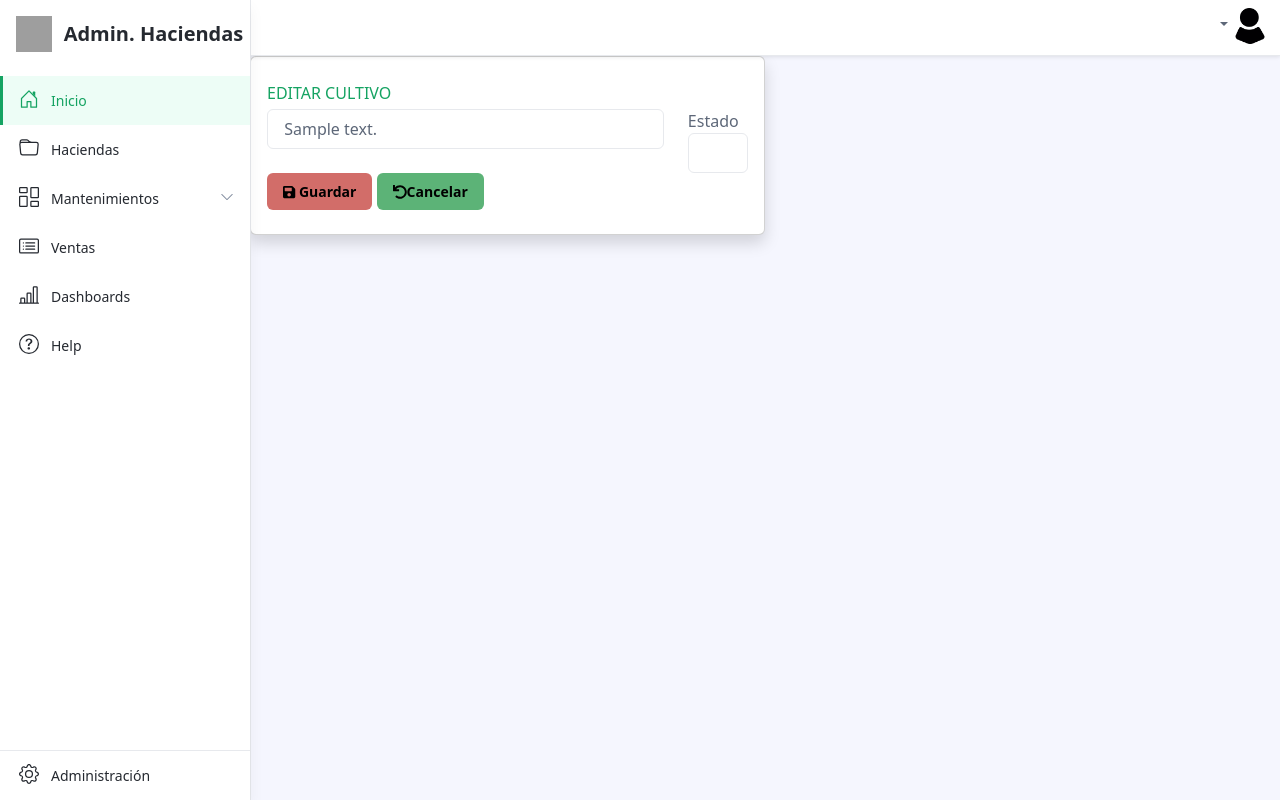
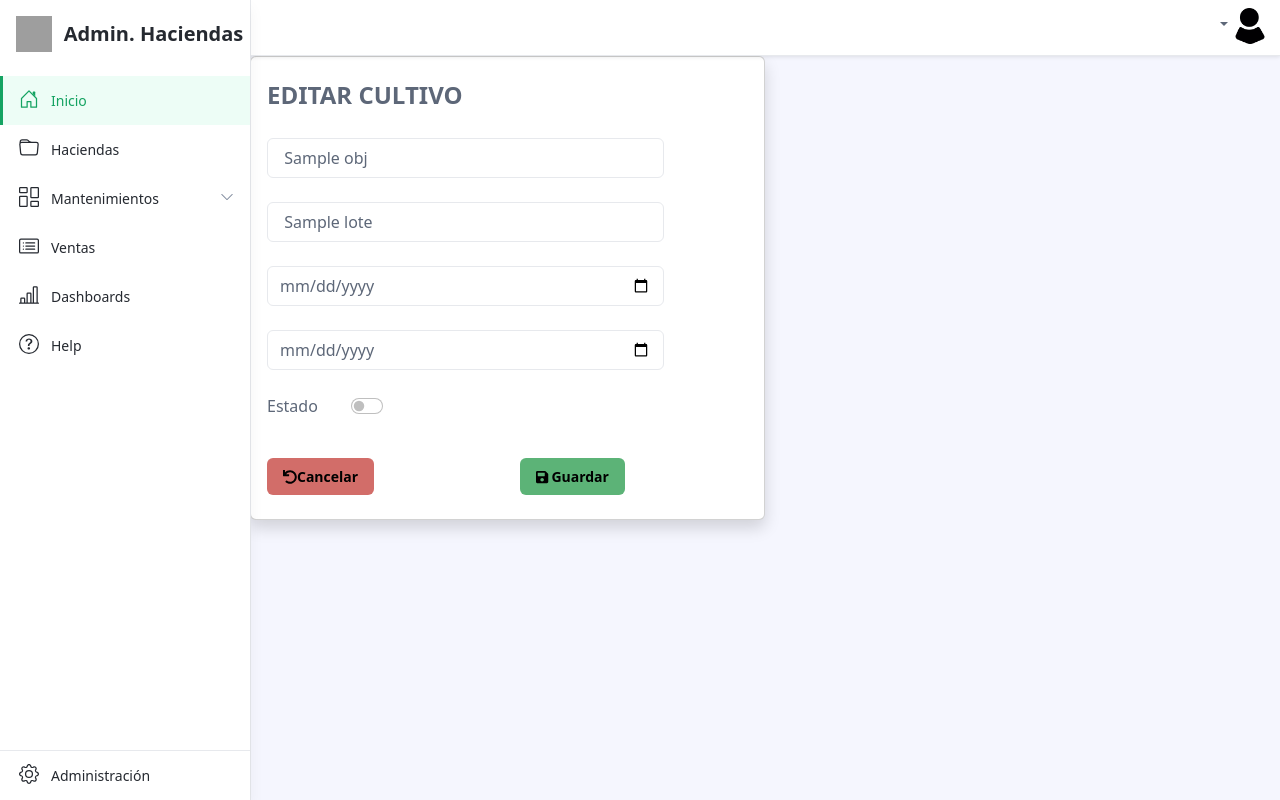
Before and after one commit to Shadycore/pryuae, a Django app: template syshacienda/mnt/templates/mnt/cultivo_form.html in a window 1280 px wide. Run offline with Django 3.2, Linux system fonts and the light colour scheme; the template is opened without the code that fills it: most values are stand-ins (such as "Sample title", 1, 10 or a date in 2020); some libraries are stand-ins or nearby versions; grey boxes are pictures that could not be loaded.

Commit message:
v0.1.0
Mantenimientos

```diff
--- a/syshacienda/mnt/forms.py
+++ b/syshacienda/mnt/forms.py
@@ -7,9 +7,8 @@ from django.forms import DateInput
 from .models import Cultivo
 
 
-#class CultivoForm(forms.models):
-#    pass
-"""
+class CultivoForm(forms.ModelForm):
+
     class Meta:
         model = Cultivo
         fields = ['nombre',
@@ -35,4 +34,3 @@ from .models import Cultivo
             self.fields[field].widget.attrs.update({
                 'class':'form-control'
             })
-            """
--- a/syshacienda/mnt/templates/mnt/cultivo_form.html
+++ b/syshacienda/mnt/templates/mnt/cultivo_form.html
@@ -6,39 +6,104 @@
     {% csrf_token %}
     <div class="col-xl-6 col-md-6 mb-6">
         {% if obj %}
-        <div class="card border-left-warning shadow h-100 py-2">
+        <div class="card border-left-decoration shadow h-100 py-2">
         {% else %}
         <div class="card border-left-success shadow h-100 py-2">
         {% endif %}
             <div class="card-body">
             <div class="row no-gutters align-items-center">
                 <div class="col mr-2">
-                    <div class="text-xs font-weight-bold text-primary text-uppercase mb-1">
-                        {% if obj %} Editar {% else %} Nuevo {% endif %} Cultivo
-                    </div>
+                 {% if obj %}
+                    <h4 class="app-card-title text-secondary text-uppercase mb-1">
+                        Editar Cultivo
+                    </h4>
+
+                 {% else %}
+                    <h4 class="app-card-title text-primary text-uppercase mb-1">
+                        Nuevo Cultivo
+                    </h4>
+                 {% endif %}
                     <div class="dropdown-divider"></div>
+                      <br/>
                     <div class="row">
                         <div class="col-10">
                             <div class="input-group">
-                                <input type="text" name="descripcion" maxlength="100" class="form-control" required id="id_descripcion" placeholder="Descripción"
-                                value="{% if obj %} {{ obj.descripcion }} {% endif %}">
+                                <input type="text" name="nombre" maxlength="100"
+                                        class="form-control"
+                                        required id="id_nombre" placeholder="Nombre Cultivo"
+                                value="{% if obj %} {{ obj.nombre }} {% endif %}">
                             </div>
                         </div>
+                    </div>   <br/>
+                    <div class="row">
+                        <div class="col-10">
+                            <div class="input-group">
+                                <input type="text" name="lote" maxlength="100"
+                                class="form-control"
+                                required id="id_lote" placeholder="Nombre Lote"
+                                value="{% if obj %} {{ obj.lote }} {% endif %}">
+                            </div>
+                        </div>
+                    </div>   <br/>
+                    <div class="row">
+                        <div class="col-10">
+                            <div class="input-group">
+                                <input type="date" name="fechaInicio" maxlength="100"
+                                class="form-control"
+                                required id="id_fechaInicio" placeholder="Fecha Inicio"
+                                value="{% if obj %} {{ obj.fechaInicio  | date:"d/m/Y" }} {% endif %}">
+                            </div>
+                        </div>
+                    </div>   <br/>
+                    <div class="row">
+                        <div class="col-10">
+                            <div class="input-group">
+                                <input type="date" name="fechaFin" maxlength="100"
+                                class="form-control"
+                                required id="id_fechaFin" placeholder="Fecha Fin"
+                                value="{% if obj %} {{ obj.fechaFin | date:"d/m/Y" }} {% endif %}">
+                            </div>
+                        </div>
+                    </div>   <br/>
+                    <!-- <div class="row">
                         <div class="col-2">
                             <div class="form-group">
-                                <label for="id_estado">Estado</label>
-                                <input type="checkbox" name="estado" class="form-control" id="id_estado"
-                                {% if obj.estado %} checked {% endif %} >
+                                <input type="checkbox" name="estado"
+                                    class="form-check-input" id="id_estado"
+                                 {% if obj.estado %} checked {% endif %} >
+                                 <label for="id_estado">Estado</label>
                             </div>
                         </div>
-                        <!-- {{ form.as_p }} -->
+                    </div>-->
+                    <div class="row">
+                        <div class="col-2">
+                            <label class="form-check-label" for="id_estado">Estado</label>
+                        </div>
+                        <div class="col-2">
+                        <div class="form-check form-switch mb-3">
+                                <input class="form-check-input"
+                                        type="checkbox" id="id_estado"
+                                        {% if obj.estado %}
+                                            {{ obj.estado}}
+                                        {% else %}
+                                            checked
+                                        {% endif %}>
+                        </div>
+                        </div>
                     </div>
+                    <!-- {{ form.as_p }} -->
                     <div class="dropdown-divider"></div>
+                    <br/>
+                    <div class="row"><div class="col"></div></div>
+
                     <div class="row">
                         <div class="col">
-                            <button type="submit" class="btn btn-danger"><span class="fa fa-save"></span> Guardar</button>
-                            <a href="{% url 'inv:categoria_list' %}" class="btn btn-success"><span class="fa fa-undo"></span>Cancelar</a>
+                            <a href="{% url 'mnt:cultivo_list' %}" class="btn btn-danger"><span class="fa fa-undo"></span>Cancelar</a>
+                         </div>
+                         <div class="col">
+                            <button type="submit" class="btn btn-success"><span class="fa fa-save"></span> Guardar</button>
                         </div>
+
                     </div>
                 </div>
             </div>
--- a/syshacienda/templates/base/home.html
+++ b/syshacienda/templates/base/home.html
@@ -56,7 +56,7 @@
 	        <div class="sidepanel-inner d-flex flex-column">
 		        <a href="#" id="sidepanel-close" class="sidepanel-close d-xl-none">&times;</a>
 		        <div class="app-branding">
-		            <a class="app-logo" href="index.html">
+		            <a class="app-logo" href="#">
 						<img class="logo-icon me-2" src="{% static 'assets/images/uae-logo.png' %}" alt="logo">
 						<span class="logo-text">Admin. Haciendas</span></a>
 		        </div><!--//app-branding-->
@@ -107,7 +107,7 @@
 					        </a><!--//nav-link-->
 							<div id="submenu-2" class="collapse submenu submenu-2" data-bs-parent="#menu-accordion">
 						        <ul class="submenu-list list-unstyled">
-							        <li class="submenu-item"><a class="submenu-link" href=" {% url 'mnt:Cultivos' %} ">Cultivo</a></li>
+							        <li class="submenu-item"><a class="submenu-link" href=" {% url 'mnt:cultivo_list' %} ">Cultivo</a></li>
 							        <li class="submenu-item"><a class="submenu-link" href="#">Insumo</a></li>
 							        <!--<li class="submenu-item"><a class="submenu-link" href="#">Hacienda</a></li>-->
 							        <li class="submenu-item"><a class="submenu-link" href="#">Empleado</a></li>
```
Also changed, not shown: syshacienda/mnt/templates/mnt/cultivo_list.html (+36 -59 lines), syshacienda/mnt/urls.py (+4 -3 lines), syshacienda/mnt/views.py (+20 -8 lines).
